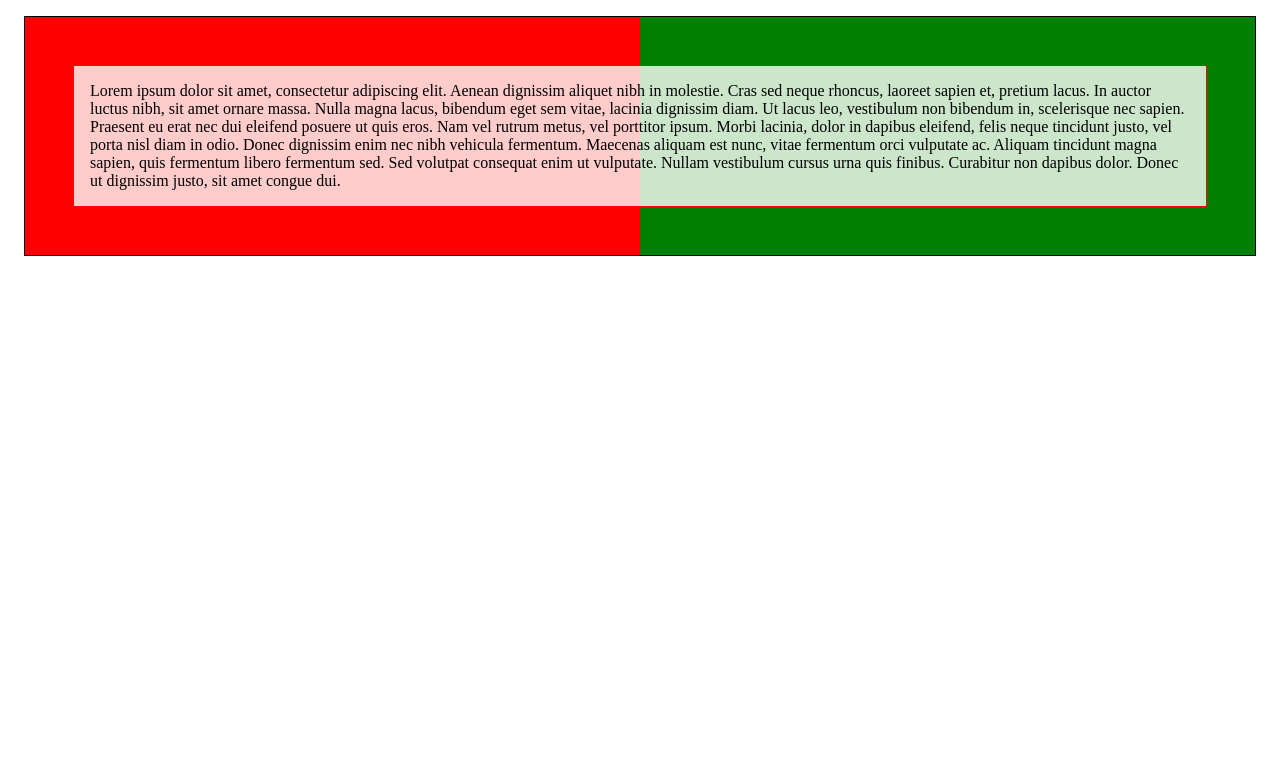
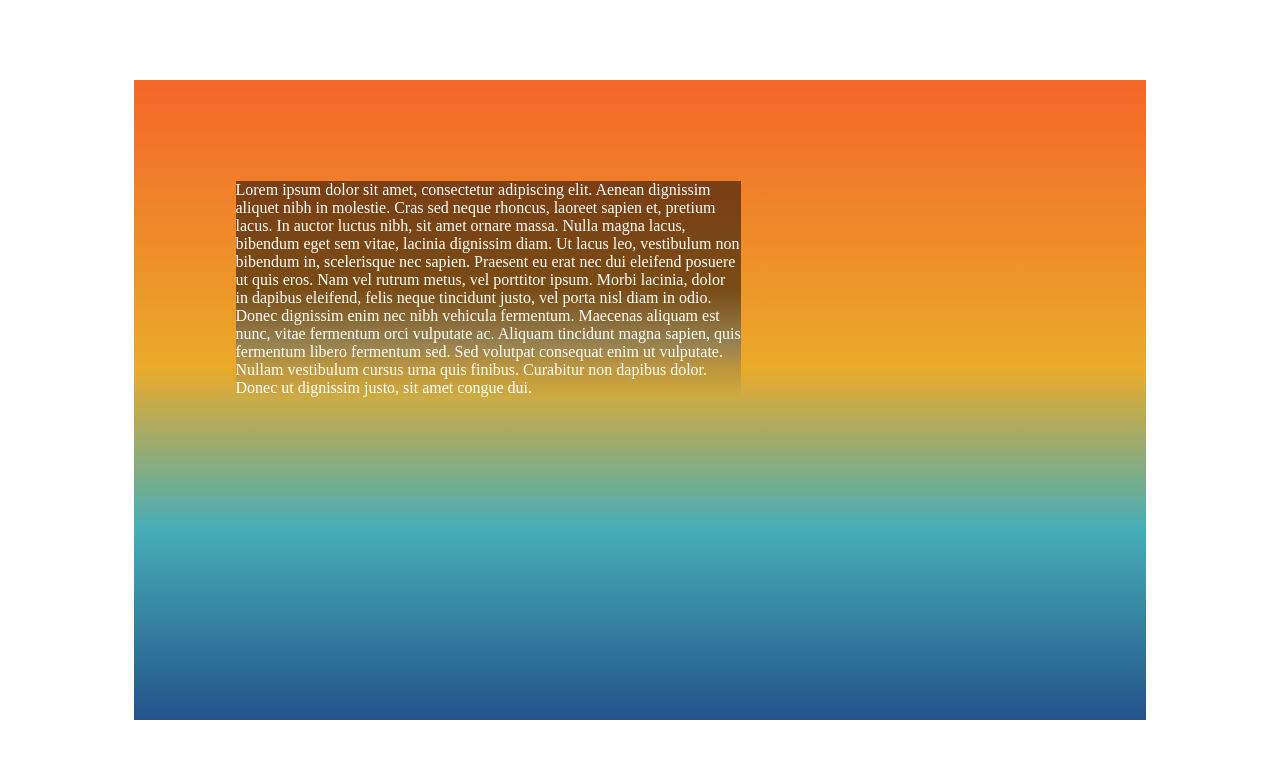
Before and after one commit to AnikoHegedus/cbc-prague, a PHP site: page /backgrounds.html in a window 1280 px wide. Shown: the top 759 px of the page. Run offline with PHP 8.4, Linux system fonts and the light colour scheme.

Commit message:
gradients

```diff
--- a/01.16/backgrounds.css
+++ b/01.16/backgrounds.css
@@ -1,25 +1,23 @@
 .outer {
-    margin: 1em;
-    padding: 3em;
-    border: 1px solid black;
-    background-color: red;
-    position: relative;
+    width: 80%;
+    min-height: 80vh;
+    margin-top: 10vh;
+    margin-left: auto;
+    margin-right: auto;
+    overflow: hidden;
+    background: linear-gradient(#F46629 0%, #EAAA2A 45%, #47AEB7 70%, #23538A 100%);
 }
 
-.inner{
-    border: 1px solid red;
-    padding: 1em;
-    background-color: rgba(255, 255, 255, 0.8);
-    position: relative;
-    z-index: 1;
+.inner {
+    width: 50%;
+    margin: 10%;
+    color: #ffffff;
+    background: -moz-linear-gradient(top, rgba(5, 0, 0, 0.5) 0%, rgba(5, 1, 0, 0.5) 50%, rgba(65, 93, 116, 0.5) 75%, rgba(125, 185, 232, 0) 100%);
+    /* FF3.6-15 */
+    background: -webkit-linear-gradient(top, rgba(5, 0, 0, 0.5) 0%, rgba(5, 1, 0, 0.5) 50%, rgba(65, 93, 116, 0.5) 75%, rgba(125, 185, 232, 0) 100%);
+    /* Chrome10-25,Safari5.1-6 */
+    background: linear-gradient(to bottom, rgba(5, 0, 0, 0.5) 0%, rgba(5, 1, 0, 0.5) 50%, rgba(65, 93, 116, 0.5) 75%, rgba(125, 185, 232, 0) 100%);
+    /* W3C, IE10+, FF16+, Chrome26+, Opera12+, Safari7+ */
+    filter: progid:DXImageTransform.Microsoft.gradient( startColorstr='#80050000', endColorstr='#007db9e8', GradientType=0);
+    /* IE6-9 */
 }
-
-.green {
-    position: absolute;
-    right: 0;
-    top: 0;
-    width: 50%;
-    height: 100%;
-    background-color: green;
-    z-index: 0;
-}
--- a/01.16/backgrounds.html
+++ b/01.16/backgrounds.html
@@ -18,9 +18,7 @@
             vehicula fermentum. Maecenas aliquam est nunc, vitae fermentum orci vulputate ac. Aliquam tincidunt magna sapien,
             quis fermentum libero fermentum sed. Sed volutpat consequat enim ut vulputate. Nullam vestibulum cursus urna
             quis finibus. Curabitur non dapibus dolor. Donec ut dignissim justo, sit amet congue dui.
-
         </div>
-        <div class="green"></div>
     </div>
 </body>
 
```
